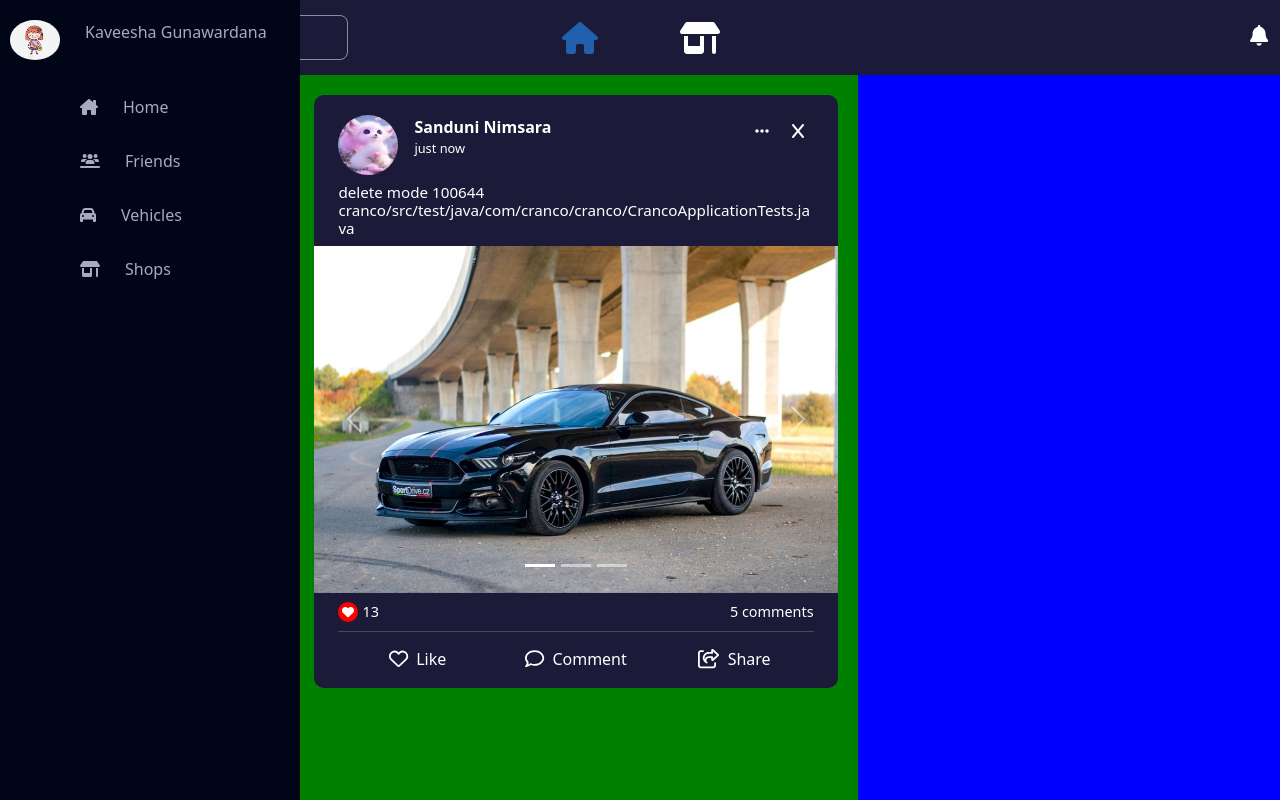
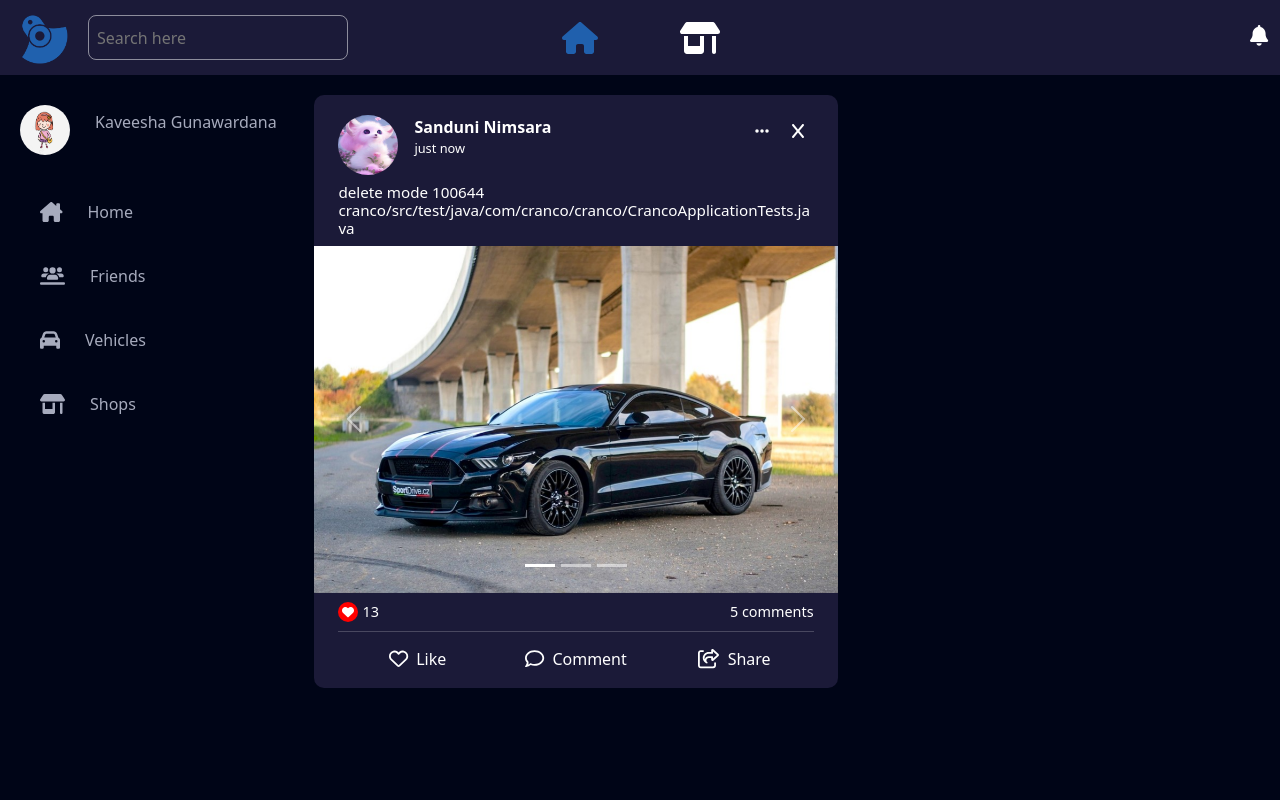
Before and after one commit to mj-pavithra/CranCo, a React (Create React App) app in the folder client/: page /homepage in a window 1280 px wide. Built offline with nearby package versions, Linux system fonts and the light colour scheme.

Commit message:
left sidebar modified

```diff
--- a/client/src/Components/UserSidebar.jsx
+++ b/client/src/Components/UserSidebar.jsx
@@ -15,22 +15,24 @@ function UserSidebar({ image, username }) {
         <img src={image} alt="User Avatar" />
         <p>{username}</p>
       </div>
+      <div className="sidebar-links">
         <Link className="link" to="/homepage">
-        <FontAwesomeIcon icon={faHouseChimney} />
+          <FontAwesomeIcon className="sidebar-icon" icon={faHouseChimney} />
           Home
         </Link>
         <Link className="link" to="/login">
-        <FontAwesomeIcon icon={faUsersLine} />
+          <FontAwesomeIcon className="sidebar-icon" icon={faUsersLine} />
           Friends
         </Link>
         <Link className="link" to="/">
-        <FontAwesomeIcon icon={faCar} />
+          <FontAwesomeIcon className="sidebar-icon" icon={faCar} />
           Vehicles
         </Link>
         <Link className="link" to="/">
-        <FontAwesomeIcon icon={faShop} />
+          <FontAwesomeIcon className="sidebar-icon" icon={faShop} />
           Shops
         </Link>
+      </div>
     </div>
   );
 }
--- a/client/src/css/UserSidebar.css
+++ b/client/src/css/UserSidebar.css
@@ -1,3 +1,5 @@
+@import '../index.css';
+
 :root {
   --background-1: #000517;
   --cage-background: #1b1a38;
@@ -8,32 +10,40 @@
 }
 
 .side-bar {
-  position: fixed;
-  top: 0;
-  left: 0;
   height: 100%;
   width: 300px;
-  background-color: var(--background-1);
+  background-color: var(--background-blue);
+  padding: 20px;
+
   display: flex;
   flex-direction: column;
   gap: 20px;
-  padding: 10px;
+}
+
+.sidebar-links {
+  display: flex;
+  flex-direction: column;
+  gap: 10px;
 }
 
 .link {
-  /* background-color: aliceblue; */
-  margin: 5px auto;
   color: var(--text-2);
   text-decoration: none;
-  width: 50%;
+  width: fit-content;
   align-items: center;
+  padding: 15px 20px;
+  border-radius: 8px;
   gap: 25px;
   display: flex;
+
+  &:hover {
+    background-color: var(--transparent-white);
+  }
 }
 
-FontAwesomeIcon {
+.sidebar-icon {
   color: var(--text-2);
-  font-size: 40px;
+  font-size: 20px;
 }
 
 .user-cage {
@@ -45,12 +55,14 @@ FontAwesomeIcon {
   display: flex;
   gap: 25px;
 }
+
 .user-cage p {
   color: var(--text-2);
 }
 
 .user-cage img {
   width: 50px;
+  height: 50px;
   border-radius: 50%;
   border-style: none;
 }
--- a/client/src/index.css
+++ b/client/src/index.css
@@ -52,6 +52,7 @@ body {
 }
 
 .div-1 {
+    background-color: var(--background-blue);
     display: flex;
     width: 100%;
     height: var(--body-partition-heght);
@@ -60,7 +61,6 @@ body {
 }
 
 .div-left {
-    background-color: red;
     /* display: flex; */
     flex-basis: var(--left-partition-flex-basis);
     overflow-x: hidden;
@@ -70,7 +70,6 @@ body {
 .div-middle {
     padding: 20px;
     gap: 20px;
-    background-color: green;
     flex-basis: var(--middle-partition-flex-basis);
     overflow-x: hidden;
     overflow-y: auto;
@@ -89,7 +88,6 @@ div::-webkit-scrollbar-thumb {
 }
 
 .div-right {
-    background-color: blue;
     flex-basis: var(--right-partition-flex-basis);
     overflow-x: hidden;
     overflow-y: auto;
```
Lines whose indentation alone changed are shown as unchanged.
